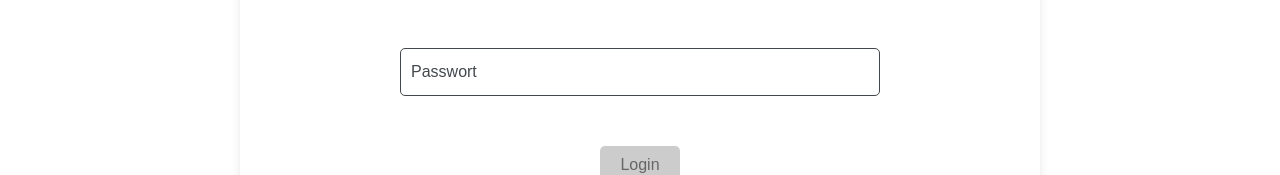
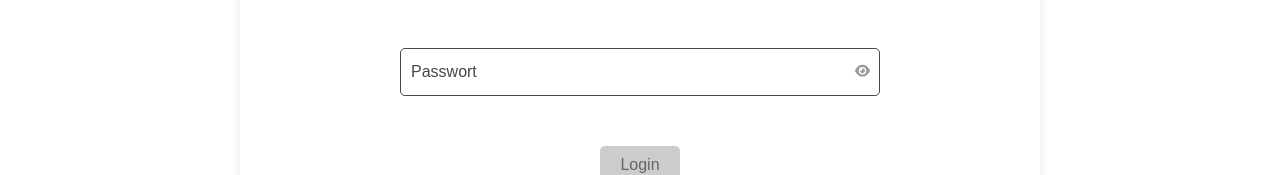
Before and after one commit to JakobHoerl/FritzFixFit-Frontend, a React (Vite) app: page /login in a window 1280 px wide. Shown: the part 350-525 px from the top of the page. Built offline with nearby package versions, Linux system fonts and the light colour scheme.

Commit message:
added eye to login/signup changed regex

```diff
--- a/package.json
+++ b/package.json
@@ -9,6 +9,8 @@
     "preview": "vite preview"
   },
   "dependencies": {
+    "@fortawesome/free-solid-svg-icons": "^6.5.2",
+    "@fortawesome/react-fontawesome": "^0.2.1",
     "axios": "^1.6.8",
     "bcrypt": "^5.0.1",
     "bcryptjs": "^2.4.3",
--- a/src/Pages/CalorieCalculatorFinal.tsx
+++ b/src/Pages/CalorieCalculatorFinal.tsx
@@ -52,7 +52,7 @@ export default function CalorieCalculatorFinal({
     <div className={styles.container}>
       <div className={styles.content}>
         <h2>
-          Sie haben einen täglichen Kalorienverbrauch von ngefähr{" "}
+          Sie haben einen täglichen Kalorienverbrauch von ungefähr{" "}
           <strong className={styles.greenColor}>
             {calculateCalories(
               state.weight,
--- a/src/Pages/Checkout.module.css
+++ b/src/Pages/Checkout.module.css
@@ -4,6 +4,7 @@
   box-shadow: 0px 0px 10px rgba(0, 0, 0, 0.1);
   padding: 20px;
   width: 550px;
+  height: 60%;
   position: fixed;
   top: 55%;
   left: 50%;
--- a/src/Pages/Login.module.css
+++ b/src/Pages/Login.module.css
@@ -30,6 +30,30 @@
   margin-right: 30px;
   margin-left: 30px;
 }
+.passwordWrapper {
+  position: relative;
+  display: flex;
+  align-items: center;
+}
+
+.passwordWrapper input {
+  flex: 1;
+}
+
+.toggleButton {
+  background: none;
+  border: none;
+  position: absolute;
+  right: 10px;
+  cursor: pointer;
+  color: #999;
+  top: 16px;
+}
+
+.toggleButton .faEye,
+.toggleButton .faEyeSlash {
+  font-size: 1rem;
+}
 @media screen and (max-width: 805px) {
   .login form {
     width: 30em;
--- a/src/Pages/Login.tsx
+++ b/src/Pages/Login.tsx
@@ -2,6 +2,8 @@ import { useState, ChangeEvent, FormEvent } from "react";
 import styles from "./Login.module.css";
 import { Link, useNavigate } from "react-router-dom";
 import axios from "axios";
+import { FontAwesomeIcon } from "@fortawesome/react-fontawesome";
+import { faEye, faEyeSlash } from "@fortawesome/free-solid-svg-icons";
 
 interface FormValues {
   email: string;
@@ -21,7 +23,7 @@ type LoginProps = {
 function Validation(values: FormValues) {
   const errors: FormErrors = {};
   const email_pattern = /^[^\s@]+@[^\s@]+\.[^\s@]+$/;
-  const password_pattern = /^(?=.*\d)(?=.*[a-z])(?=.*[A-Z])[a-zA-Z0-9]{8,}$/;
+  const password_pattern = /^(?=.*\d)(?=.*[a-z])(?=.*[A-Z])[a-zA-Z\d\S]{8,}$/;
 
   if (!values.email.trim()) {
     errors.email = "Die E-Mail-Adresse darf nicht leer sein.";
@@ -40,18 +42,13 @@ function Validation(values: FormValues) {
 }
 
 const Login: React.FC<LoginProps> = ({ setUsername }) => {
-  const [values, setValues] = useState<FormValues>({
-    email: "",
-    password: "",
-  });
+  const [values, setValues] = useState<FormValues>({ email: "", password: "" });
+  const [showPassword, setShowPassword] = useState(false);
   const navigate = useNavigate();
   const [errors, setErrors] = useState<FormErrors>({});
 
   const handleInput = (event: ChangeEvent<HTMLInputElement>) => {
-    setValues((prev) => ({
-      ...prev,
-      [event.target.name]: event.target.value,
-    }));
+    setValues((prev) => ({ ...prev, [event.target.name]: event.target.value }));
   };
 
   const handleSubmit = async (event: FormEvent<HTMLFormElement>) => {
@@ -98,18 +95,27 @@ const Login: React.FC<LoginProps> = ({ setUsername }) => {
             placeholder="E-mail"
             name="email"
             value={values.email}
-          ></input>
+          />
           {errors.email ||
             (errors.password && (
               <span className="red">Falsche E-mail Adresse oder Passwort</span>
             ))}
-          <input
-            onChange={handleInput}
-            type="password"
-            placeholder="Passwort"
-            name="password"
-            value={values.password}
-          ></input>
+          <div className={styles.passwordWrapper}>
+            <input
+              onChange={handleInput}
+              type={showPassword ? "text" : "password"}
+              placeholder="Passwort"
+              name="password"
+              value={values.password}
+            />
+            <button
+              type="button"
+              className={styles.toggleButton}
+              onClick={() => setShowPassword((prev) => !prev)}
+            >
+              <FontAwesomeIcon icon={showPassword ? faEyeSlash : faEye} />
+            </button>
+          </div>
           {values.email === "" || values.password === "" ? (
             <button type="submit" className="button-disabled">
               Login
--- a/src/Pages/SignUp.tsx
+++ b/src/Pages/SignUp.tsx
@@ -1,18 +1,22 @@
-import { useState, ChangeEvent, FormEvent } from "react";
-import styles from "./Login.module.css";
+import { useState, ChangeEvent, FormEvent, useEffect } from "react";
+import styles from "./Login.module.css"; // Assuming you're reusing the same CSS file
 import axios from "axios";
 import { useNavigate } from "react-router-dom";
+import { FontAwesomeIcon } from "@fortawesome/react-fontawesome";
+import { faEye, faEyeSlash } from "@fortawesome/free-solid-svg-icons";
 
 interface FormValues {
   email: string;
   password: string;
   name: string;
 }
+
 interface FormErrors {
   email?: string;
   password?: string;
   name?: string;
 }
+
 type SignUpProps = {
   setUsername: React.Dispatch<React.SetStateAction<string>>;
 };
@@ -23,14 +27,21 @@ const SignUp: React.FC<SignUpProps> = ({ setUsername }) => {
     email: "",
     password: "",
   });
-  const [formErrors, setFormErrors] = useState<FormErrors>({
-    name: "",
-    email: "",
-    password: "",
-  });
+  const [formErrors, setFormErrors] = useState<FormErrors>({});
   const [errorMessage, setErrorMessage] = useState<string>("");
+  const [showPassword, setShowPassword] = useState(false);
 
   const navigate = useNavigate();
+
+  useEffect(() => {
+    const warningShown = localStorage.getItem("warningShown");
+    if (!warningShown) {
+      alert(
+        "Bitte geben Sie nicht das Passwort ein, das Sie normalerweise verwenden. Leider habe ich noch nicht herausgefunden, wie man das Passwort vernünftig hasht."
+      );
+      localStorage.setItem("warningShown", "true");
+    }
+  }, []);
 
   const displayEmailError = () => {
     if (errorMessage) return <span className="red">{errorMessage}</span>;
@@ -68,7 +79,6 @@ const SignUp: React.FC<SignUpProps> = ({ setUsername }) => {
       if (response.status === 201) {
         localStorage.setItem("username", response.data.username);
         setUsername(formData.name);
-
         navigate("/");
       }
     } catch (error) {
@@ -84,7 +94,7 @@ const SignUp: React.FC<SignUpProps> = ({ setUsername }) => {
   const validateForm = (values: FormValues) => {
     const errors: FormErrors = {};
     const email_pattern = /^[^\s@]+@[^\s@]+\.[^\s@]+$/;
-    const password_pattern = /^(?=.*\d)(?=.*[a-z])(?=.*[A-Z])[a-zA-Z0-9]{8,}$/;
+    const password_pattern = /^(?=.*\d)(?=.*[a-z])(?=.*[A-Z])[a-zA-Z\d\S]{8,}$/;
 
     if (!values.name.trim()) {
       errors.name = "Der Name darf nicht leer sein";
@@ -126,13 +136,22 @@ const SignUp: React.FC<SignUpProps> = ({ setUsername }) => {
             onChange={handleChange}
           />
           {displayEmailError()}
+          <div className={styles.passwordWrapper}>
             <input
-            type="password"
+              type={showPassword ? "text" : "password"}
               placeholder="Passwort"
               name="password"
               value={formData.password}
               onChange={handleChange}
             />
+            <button
+              type="button"
+              className={styles.toggleButton}
+              onClick={() => setShowPassword((prev) => !prev)}
+            >
+              <FontAwesomeIcon icon={showPassword ? faEyeSlash : faEye} />
+            </button>
+          </div>
           {formErrors.password && (
             <span className="red">{formErrors.password}</span>
           )}
@@ -152,4 +171,5 @@ const SignUp: React.FC<SignUpProps> = ({ setUsername }) => {
     </div>
   );
 };
+
 export default SignUp;
```
Also changed, not shown: 1 other file (tests, documents, lock files or other folders). Lines whose indentation alone changed are shown as unchanged.
